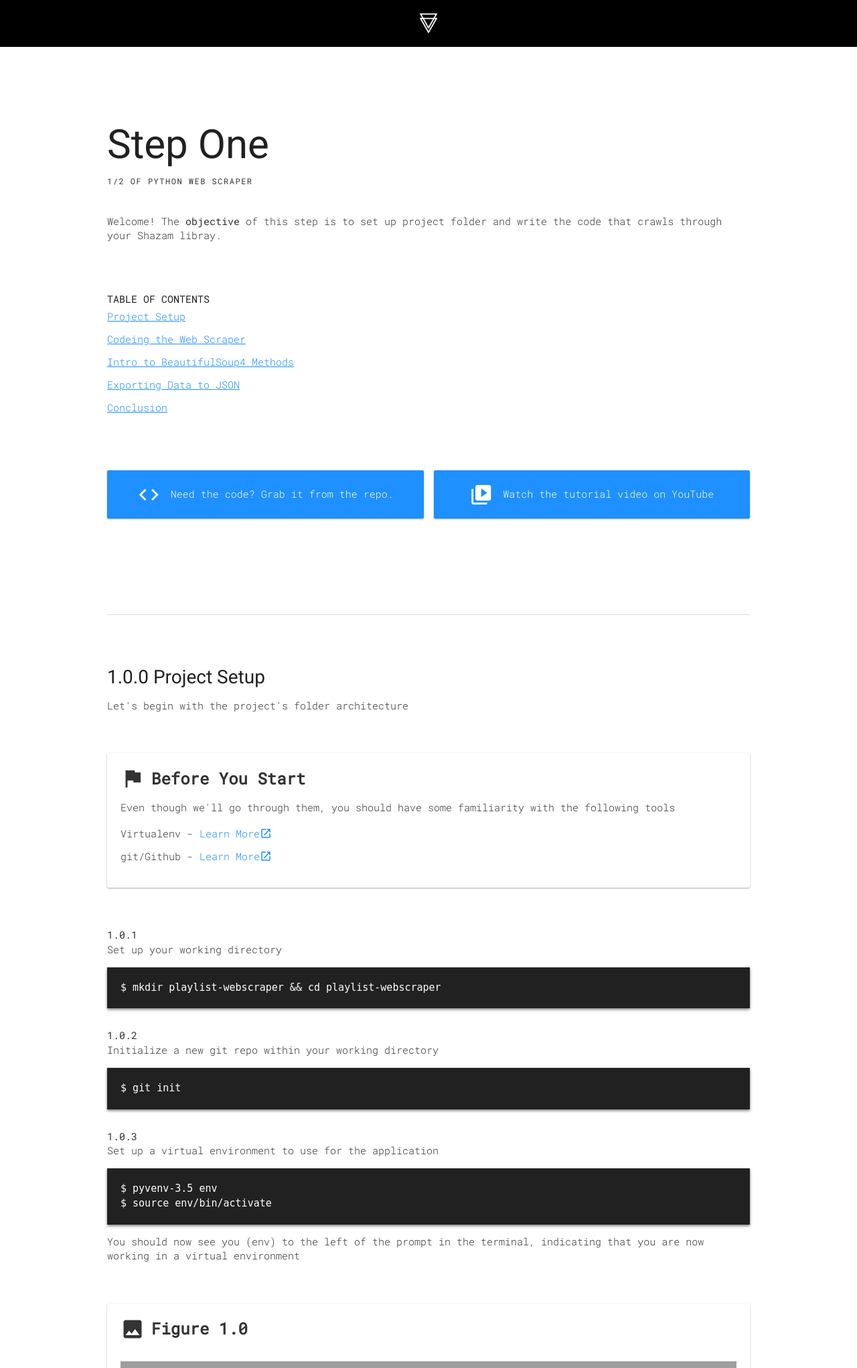
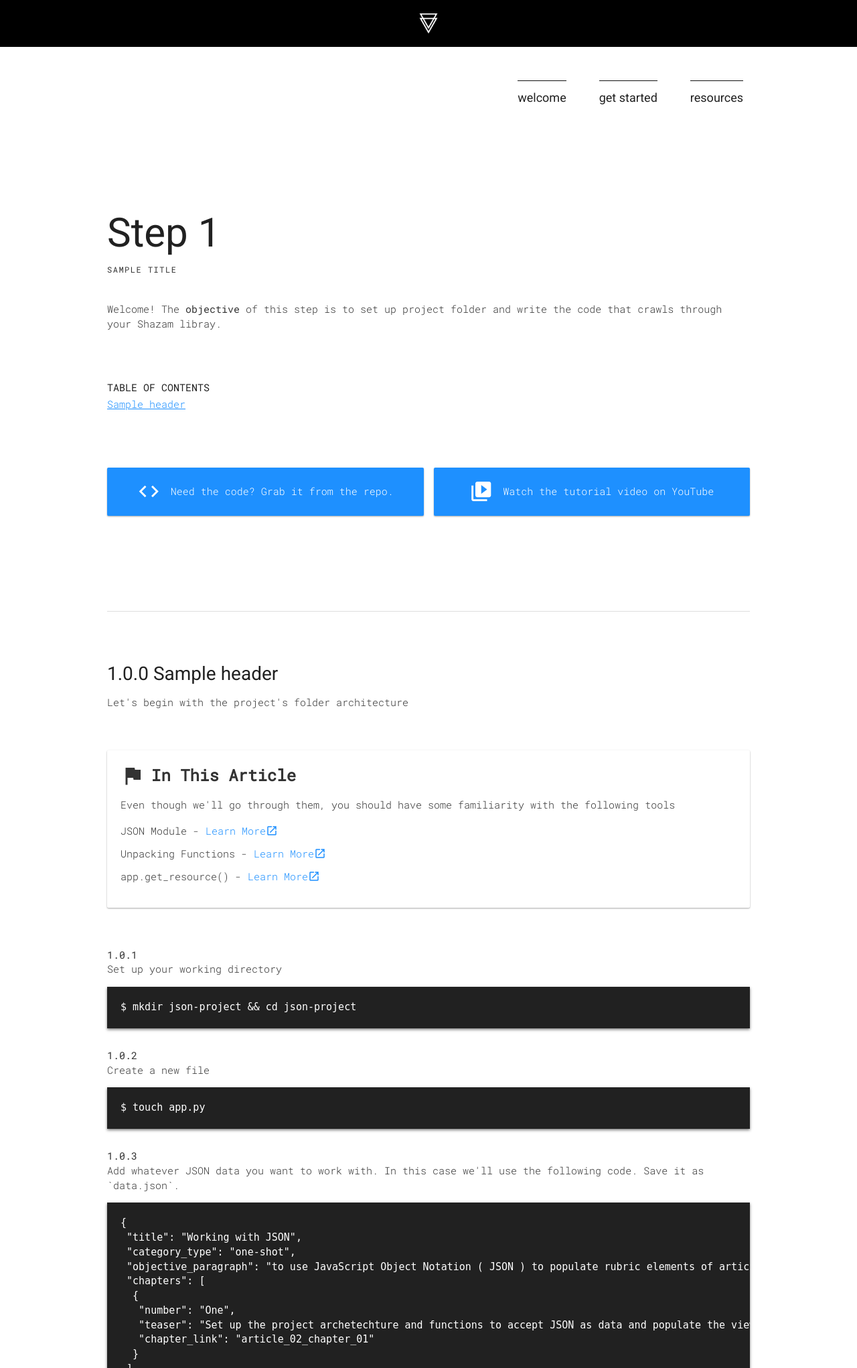
Before and after one commit to josue-acosta/flask, a Flask app: template app/templates/article-02/chapter-01.html in a window 1280 px wide. Shown: the top 2042 px of the page at 67% size. Run offline with Flask 2, Linux system fonts and the light colour scheme; the template is opened without the code that fills it: most values are stand-ins (such as "Sample title", 1, 10 or a date in 2020); parts of the project's set-up code (start-up, migrations or seed data) failed here and were passed over; some web fonts are replaced; grey boxes are pictures that could not be loaded.

Commit message:
added JSON functionality

```diff
--- a/app/templates/article-02/chapter-01.html
+++ b/app/templates/article-02/chapter-01.html
@@ -1,9 +1,34 @@
 {% extends "templates/article-template.html" %}
+
+{% block navigation %}
+{{super()}}
+<section>
+    <nav class="navigation util-margin-top-30">
+        <ul class="navigation__menu-list">
+            <li>
+                <a href="{{ url_for( navigation.welcome_link ) }}">
+                    <div class="navigation--title">welcome</div>
+                </a>
+            </li>
+            <li>
+                <a href="{{ url_for( chapters[0].chapter_link ) }}">
+                    <div class="navigation--title">get started</div>
+                </a>
+            </li>
+            <li>
+                <a href="{{ url_for( navigation.resource_link ) }}">
+                    <div class="navigation--title">resources</div>
+                </a>
+            </li>
+        </ul>
+    </nav>
+</section>
+{% endblock %}
 
 {% block page %}
 <section class="page-header">
-    <h1>Step One</h1>
-    <div class="overline">1/2 of Python Web Scraper</div>
+    <h1>Step {{ chapters[0].number }}</h1>
+    <div class="overline">{{ title }}</div>
 
     <p class="objective-paragraph">Welcome! The <strong>objective</strong> of this step is to set up project folder and write the code that crawls through your Shazam libray.</p>
 </section>
@@ -11,21 +36,11 @@
 <section class="table-of-contents">
     <h2 class="table-of-contents__title">Table of Contents</h2>
     <ul>
+        {% for header in step_one.article_headers %}
         <li>
-            <a href="http://localhost:5500/article-01/chapter-01#project-setup">Project Setup</a>
+            <a href="{{ url_for( chapters[0].chapter_link )}}#{{ header.link }}">{{ header.header }}</a>
         </li>
-        <li>
-            <a href="http://localhost:5500/article-01/chapter-01#codeing-web-scraper">Codeing the Web Scraper</a>
-        </li>
-        <li>
-            <a href="http://localhost:5500/article-01/chapter-01#intro-to-beautifulsoup">Intro to BeautifulSoup4 Methods</a>
-        </li>
-        <li>
-            <a href="http://localhost:5500/article-01/chapter-01#exporting-data-to-json">Exporting Data to JSON</a>
-        </li>
-        <li>
-            <a href="http://localhost:5500/article-01/chapter-01#conclusion">Conclusion</a>
-        </li>
+        {% endfor %}
     </ul>
 </section>
 
@@ -49,27 +64,33 @@
 
     <hr>
 
-    <h2 id="project-setup">1.0.0 Project Setup</h2>
+    <h2 id="{{ step_one.article_headers[0].link }}">1.0.0 {{ step_one.article_headers[0].header }}</h2>
     <p>Let's begin with the project's folder architecture</p>
 
     <div class="card util-margin-vert-60">
         <div class="card__title">
             <i class="material-icons md-36">flag</i>
-            <div class="card__title--main">Before You Start</div>
+            <div class="card__title--main">In This Article</div>
         </div>
 
         <div class="card__content">
             <p>Even though we'll go through them, you should have some familiarity with the following tools</p>
 
             <ul>
-                <li class="inine-list">Virtualenv -
-                    <a class="straight-link" href="https://realpython.com/python-virtual-environments-a-primer">
+                <li class="inine-list">JSON Module -
+                    <a class="straight-link" href="https://docs.python.org/3/library/json.html">
                         Learn More
                         <i class="material-icons md-18">open_in_new</i>
                     </a>
                 </li>
-                <li class="inine-list">git/Github -
-                    <a class="straight-link" href="https://realpython.com/python-git-github-intro/">
+                <li class="inine-list">Unpacking Functions -
+                    <a class="straight-link" href="https://book.pythontips.com/en/latest/args_and_kwargs.html">
+                        Learn More
+                        <i class="material-icons md-18">open_in_new</i>
+                    </a>
+                </li>
+                <li class="inine-list">app.get_resource() -
+                    <a class="straight-link" href="https://flask.palletsprojects.com/en/1.1.x/api/#flask.Flask.open_resource">
                         Learn More
                         <i class="material-icons md-18">open_in_new</i>
                     </a>
@@ -81,149 +102,80 @@
     <div class="micro-step">
         <strong>1.0.1</strong>
         <p>Set up your working directory</p>
-        <code>$ mkdir playlist-webscraper && cd playlist-webscraper</code>
+        <code>$ mkdir json-project && cd json-project</code>
     </div>
 
     <div class="micro-step">
         <strong>1.0.2</strong>
-        <p>Initialize a new git repo within your working directory</p>
-        <code>$ git init</code>
+        <p>Create a new file</p>
+        <code>$ touch app.py </code>
     </div>
 
     <div class="micro-step">
         <strong>1.0.3</strong>
-        <p>Set up a virtual environment to use for the application</p>
-        <code>$ pyvenv-3.5 env<br/>$ source env/bin/activate</code>
+        <p>Add whatever JSON data you want to work with. In this case we'll use the following code. Save it as `data.json`.</p>
+        <code>
+            {<br/>
+            &#8195;"title": "Working with JSON",<br/>
+            &#8195;"category_type": "one-shot",<br/>
+            &#8195;"objective_paragraph": "to use JavaScript Object Notation ( JSON ) to populate rubric elements of articles&#8195;",<br/>
+            &#8195;"chapters": [<br/>
+            &#8195;&#8195;{<br/>
+            &#8195;&#8195;&#8195;"number": "One",<br/>
+            &#8195;&#8195;&#8195;"teaser": "Set up the project archetechture and functions to accept JSON as data and populate the view template with such data.",<br/>
+            &#8195;&#8195;&#8195;"chapter_link": "article_02_chapter_01"<br/>
+            &#8195;&#8195;}<br/>
+            &#8195;]<br/>
+            }<br/>
+        </code>
     </div>
 
-    <p>You should now see you (env) to the left of the prompt in the terminal, indicating that you are now
-        working in a virtual environment</p>
-
-    <div class="card util-margin-vert-60">
-        <div class="card__title">
-            <i class="material-icons md-36">image</i>
-            <div class="card__title--main">Figure 1.0</div>
-        </div>
-        <div class="card__image">
-            <img src="https://source.unsplash.com/800x400/daily" alt="python video">
-        </div>
-    </div>
-
-    <ul class="collapsible util-margin-vert-60">
-        <li>
-            <div class="collapsible-header">
-                <i class="material-icons md-24">keyboard_arrow_down</i>
-                <div class="collapsible-title">virtualenv Commands</div>
-            </div>
-            <div class="collapsible-body">
-                <div class="micro-step">
-                    <p>Turn venv off</p>
-                    <code>$ deactivate</code>
-                </div>
-                <div class="micro-step">
-                    <p>Turn venv on</p>
-                    <code>$ source venv/bin/activate</code>
-                </div>
-            </div>
-        </li>
-    </ul>
-
-    <div class="micro-step">
-        <strong>1.0.4</strong>
-        <p>Set up the basic structure for the app. Add the following files to your
-            playlist-webscraper folder</p>
-        <code>$ touch app.py .gitignore README.md requirements.txt</code>
-    </div>
-
-    <p>This will give you the following structure</p>
+    <p>Having both files in the same directory will give you the following structure</p>
     <code>
-        ├── .gitignore<br/>
+        json-project<br />
         ├── app.py<br/>
-        ├── README.md<br/>
-        └── requirements.txt
+        ├── data.json<br/>
     </code>
 
-    <div class="micro-step">
-        <strong>1.0.5</strong>
-        <p>Next install </p>
-        <code>$ pip3 install beautifulsoup4</code>
-    </div>
-
-    <div class="micro-step">
-        <strong>1.0.6</strong>
-        <p>Add the installed libraries to our requirements.txt file</p>
-        <code>$ pip freeze > requirements.txt</code>
-    </div>
 
     <p class="util-margin-top-30">With our project folder set up with the basics let's start codeing!!!</p>
 
     <hr />
 
-    <h2 id="codeing-web-scraper">2.0.0 Codeing the Web Scraper</h2>
+    <h2 id="{{ step_one.article_headers[1].link }}">2.0.0 {{ step_one.article_headers[1].header }}</h2>
 
-    <p>This step will will write code that pulls in an HTML file and parses through it, pulling the content we want.</p>
+    <p>In this step we will imoprt the JOSN module and select the resource we want to import.</p>
 
     <div class="micro-step">
         <strong>2.0.1</strong>
-        <p>Go to Shazam.com and log in</p>
+        <p>Import the JSON module by adding this to the top of your file</p>
+        <code>import json</code>
     </div>
 
-    <div class="card util-margin-vert-60">
-        <div class="card__title">
-            <i class="material-icons md-36">image</i>
-            <div class="card__title--main">Figure 2.0</div>
-        </div>
-        <div class="card__image">
-            <img src="https://source.unsplash.com/800x400/daily" alt="python video">
-        </div>
-    </div>
+    <p>We're going to use one of Flask's function called `open_resource()`. </p>
 
     <div class="micro-step">
         <strong>2.0.2</strong>
         <p>Open up the inspecter tool</p>
         <code>
-            Command + Option + I
+        with app.open_resource("./data.json", "r" ) as data_file:<br/>
+        &#8195;data = json.load(data_file)
         </code>
     </div>
 
+    <!--
+        how does app.open_resource work
+        how do I use app.open_resource
+        what's the file path of app.open_resource
+    -->
+
     <div class="micro-step">
         <strong>2.0.3</strong>
-        <p>Select the ul tag with all the list items. Note: you'll have to scroll down to get all the item to generate</p>
-    </div>
-
-    <div class="card util-margin-vert-60">
-        <div class="card__title">
-            <i class="material-icons md-36">image</i>
-            <div class="card__title--main">Figure 3.0</div>
-        </div>
-        <div class="card__image">
-            <img src="https://source.unsplash.com/800x400/daily" alt="python video">
-        </div>
-    </div>
-
-    <div class="micro-step">
-        <strong>2.0.4</strong>
-        <p>Copy and paste it to a file. In this example we save it as `shazam.html`</p>
-    </div>
-
-    <div class="card util-margin-vert-60">
-        <div class="card__title">
-            <i class="material-icons md-36">image</i>
-            <div class="card__title--main">Figure 4.0</div>
-        </div>
-        <div class="card__image">
-            <img src="https://source.unsplash.com/800x400/daily" alt="python video">
-        </div>
-    </div>
-
-    <div class="micro-step">
-        <strong>2.0.5</strong>
-        <p>Push changes to master</p>
+        <p>To pass the information to the template and the page add this to the router</p>
         <code>
-            $ git status<br />
-            $ git add .<br />
-            $ git commit -m "YOUR COMMENT HERE"<br />
-            $ git push origin master
+            @app.route('/article-02/welcome')<br/>
+            def article_02_welcome():<br/>
+            &#8195;return render_template("article-02/welcome.html", **data)
         </code>
     </div>
 
--- a/app/templates/article-02/data.json
+++ b/app/templates/article-02/data.json
@@ -2,15 +2,39 @@
     "title": "Working with JSON",
     "category_type": "one-shot",
     "objective_paragraph": "to use JavaScript Object Notation ( JSON ) to populate rubric elements of articles.",
-    "articles": [
+    "chapters": [
         {
-            "chapter": "One",
+            "number": "One",
             "teaser": "Set up the project archetechture and functions to accept JSON as data and populate the view template with such data.",
-            "article_link": "article_02_chapter_01"
+            "chapter_link": "article_02_chapter_01"
         }
     ],
     "navigation": {
         "welcome_link": "article_02_welcome",
         "resource_link": "article_02_resource"
+    },
+    "step_one": {
+        "article_headers": [
+            {
+                "header": "Project Setup",
+                "link": "project-setup"
+            },
+            {
+                "header": "Importing JSON",
+                "link": "importing-json"
+            },
+            {
+                "header": "JSON Methods",
+                "link": "json-methods"
+            },
+            {
+                "header": "Unpacking Dictionaries",
+                "link": "unpacking-dictionaries"
+            },
+            {
+                "header": "Using JSON in Templates",
+                "link": "using-json-in-templates"
+            }
+        ]
     }
 }
```
Also changed, not shown: app/routes_article_02.py (+6 -7 lines), app/templates/article-02/resource.html (+25 -0 lines), app/templates/article-02/welcome.html (+7 -6 lines), project-file/arguments/arguments.py (added, +27 -0 lines).
